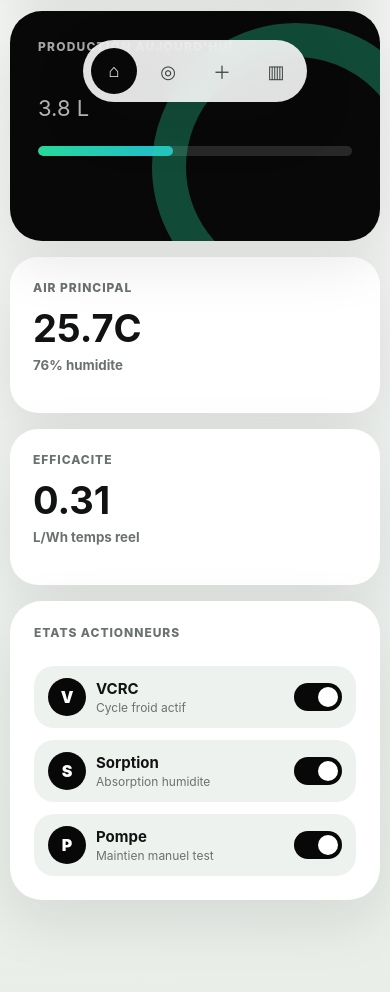
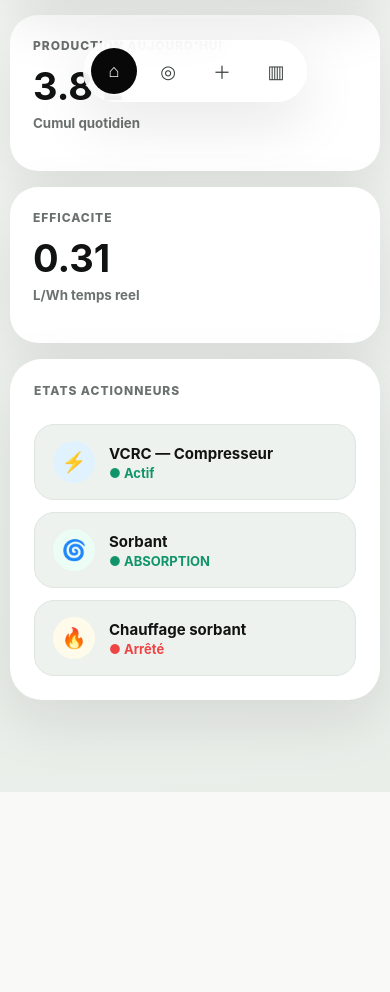
Before and after one commit to Appolinairee/aqua-atmos-ai, a Flask app: page / in a window 390 px wide. Shown: the part 730-1722 px from the top of the page. After the commit the page ends 1522 px from the top, so only its background shows below. Run offline with Flask 3, Linux system fonts and the light colour scheme; data that the repository does not hold is empty.

Commit message:
app style modification

```diff
--- a/app/dashboard/templates/index.html
+++ b/app/dashboard/templates/index.html
@@ -302,7 +311,7 @@
 
     .side-stack {
       display: grid;
-      grid-template-rows: auto auto 1fr;
+      grid-template-rows: auto 1fr;
       gap: 16px;
       min-height: 580px;
     }
@@ -415,69 +424,41 @@
       align-content: start;
     }
 
-    .state-row {
-      min-height: 62px;
+    .status-card {
+      background: var(--panel-2);
       border-radius: 20px;
-      padding: 12px 14px;
-      background: var(--panel-2);
-      display: grid;
-      grid-template-columns: 38px 1fr auto;
+      padding: 16px 18px;
+      display: flex;
       align-items: center;
-      gap: 12px;
+      gap: 14px;
+      border: 1px solid var(--line);
     }
 
-    .icon {
-      width: 38px;
-      height: 38px;
+    .status-icon {
+      width: 42px;
+      height: 42px;
       border-radius: 50%;
       display: grid;
       place-items: center;
-      color: white;
-      background: var(--black);
-      font-weight: 900;
+      flex-shrink: 0;
+      font-size: 1.25rem;
     }
 
-    .state-row b {
-      display: block;
-      font-size: 15px;
-    }
+    .status-icon.blue   { background: #e0f2fe; color: var(--blue); }
+    .status-icon.green  { background: #ecfdf5; color: #10956a; }
+    .status-icon.orange { background: #fffbeb; color: var(--amber); }
 
-    .state-row span {
-      display: block;
-      color: var(--muted);
-      font-size: 12px;
-      margin-top: 2px;
-    }
-
-    .switch {
-      width: 48px;
-      height: 28px;
-      border-radius: 999px;
-      background: #d7ddd9;
-      padding: 4px;
-    }
-
-    .switch.on {
-      background: var(--black);
-    }
-
-    .switch i {
-      display: block;
-      width: 20px;
-      height: 20px;
-      border-radius: 50%;
-      background: white;
-      transform: translateX(0);
-    }
-
-    .switch.on i {
-      transform: translateX(20px);
-    }
+    .status-card .info .name  { font-weight: 700; font-size: 15px; color: var(--ink); }
+    .status-card .info .state { font-size: 13px; color: var(--muted); margin-top: 2px; font-weight: 650; }
 
     .bottom-grid {
       display: grid;
-      grid-template-columns: 1.1fr .9fr;
+      grid-template-columns: minmax(0, 1.28fr) minmax(320px, .72fr);
       gap: 16px;
+    }
+
+    .bottom-grid .kpis {
+      align-self: stretch;
     }
 
     .chart-panel,
@@ -639,17 +625,11 @@
         </section>
 
         <aside class="side-stack">
-          <section class="production-card">
-            <p class="eyebrow">Production aujourd'hui</p>
-            <p class="big-number"><span id="waterTotal">3.8</span><span> L</span></p>
-            <div class="progress"><i></i></div>
-          </section>
-
           <div class="kpis">
             <article class="mini">
-              <p class="label">Air principal</p>
-              <strong><span id="airTemp">25.7</span>C</strong>
-              <small><span id="airHum">76</span>% humidite</small>
+              <p class="label">Production aujourd'hui</p>
+              <strong><span id="waterTotal">3.8</span><span> L</span></strong>
+              <small>Cumul quotidien</small>
             </article>
             <article class="mini">
               <p class="label">Efficacite</p>
@@ -660,20 +640,26 @@
 
           <section class="state-panel">
             <p class="panel-title">Etats actionneurs</p>
-            <div class="state-row">
-              <div class="icon">V</div>
-              <div><b>VCRC</b><span>Cycle froid actif</span></div>
-              <div class="switch on"><i></i></div>
+            <div class="status-card">
+              <div class="status-icon blue">⚡</div>
+              <div class="info">
+                <div class="name">VCRC — Compresseur</div>
+                <div class="state" id="vcrcState">● Arrêté</div>
+              </div>
             </div>
-            <div class="state-row">
-              <div class="icon">S</div>
-              <div><b>Sorption</b><span>Absorption humidite</span></div>
-              <div class="switch on"><i></i></div>
+            <div class="status-card">
+              <div class="status-icon green">🌀</div>
+              <div class="info">
+                <div class="name">Sorbant</div>
+                <div class="state" id="sorbState">● VEILLE</div>
+              </div>
             </div>
-            <div class="state-row">
-              <div class="icon">P</div>
-              <div><b>Pompe</b><span>Maintien manuel test</span></div>
-              <div class="switch on"><i></i></div>
+            <div class="status-card">
+              <div class="status-icon orange">🔥</div>
+              <div class="info">
+                <div class="name">Chauffage sorbant</div>
+                <div class="state" id="heaterState">● Arrêté</div>
+              </div>
             </div>
           </section>
         </aside>
@@ -686,9 +672,9 @@
         </article>
         <article class="alerts-panel">
           <p class="panel-title">Precision capteurs</p>
-          <div class="alert-line"><span>SHTC3 principal</span><b class="warn">Fallback</b></div>
-          <div class="alert-line"><span>DHT22 sorbant</span><b class="ok">OK</b></div>
-          <div class="alert-line"><span>DHT11 evaporateur</span><b class="bad">Absent</b></div>
+          <div class="alert-line"><span>SHTC3 principal</span><b class="ok" id="sensorShtc3">OK</b></div>
+          <div class="alert-line"><span>DHT22 sorbant</span><b class="ok" id="sensorDht22">OK</b></div>
+          <div class="alert-line"><span>DHT11 evaporateur</span><b class="ok" id="sensorDht11">OK</b></div>
         </article>
       </section>
     </div>
@@ -719,8 +705,6 @@
     }
 
     function render(d) {
-      document.getElementById("airTemp").textContent = d.temp_c.toFixed(1);
-      document.getElementById("airHum").textContent = d.humidity_pct.toFixed(0);
       document.getElementById("floatTemp").textContent = d.temp_c.toFixed(1);
       document.getElementById("floatHum").textContent = d.humidity_pct.toFixed(0);
       document.getElementById("floatWater").textContent = d.water_l_h.toFixed(2);
@@ -730,20 +714,121 @@
       document.getElementById("eff").textContent = d.efficiency_l_wh.toFixed(2);
       document.getElementById("vcrcChip").textContent = d.vcrc_active ? "ON" : "OFF";
       document.getElementById("sorbChip").textContent = d.sorbent_mode === "ABSORPTION" ? "ABS" : d.sorbent_mode;
+
+      const vcrcState = document.getElementById("vcrcState");
+      if (vcrcState) {
+        vcrcState.textContent = d.vcrc_active ? "● Actif" : "● Arrêté";
+        vcrcState.style.color = d.vcrc_active ? "#10956a" : "#ef4444";
+      }
+
+      const sorbState = document.getElementById("sorbState");
+      if (sorbState) {
+        sorbState.textContent = "● " + (d.sorbent_mode || "VEILLE");
+        sorbState.style.color = d.sorbent_mode === "ABSORPTION" ? "#10956a" : d.sorbent_mode === "REGEN" ? "#f2b84b" : "#6b716f";
+      }
+
+      const heaterState = document.getElementById("heaterState");
+      if (heaterState) {
+        const heaterActive = (d.sorbent_mode === "REGEN");
+        heaterState.textContent = heaterActive ? "● Actif" : "● Arrêté";
+        heaterState.style.color = heaterActive ? "#10956a" : "#ef4444";
+      }
+    }
+
+    async function updateData() {
+      try {
+        const response = await fetch('/api/latest');
+        if (!response.ok) {
+          const linkState = document.getElementById("linkState");
+          if (linkState) {
+            linkState.textContent = "ESP32 Hors ligne";
+            linkState.parentElement.className = "pill bad";
+          }
+          return;
+        }
+        const d = await response.json();
+        if (!d) return;
+
+        const linkState = document.getElementById("linkState");
+        if (linkState) {
+          linkState.textContent = "ESP32 Synchro";
+          linkState.parentElement.className = "pill ok";
+        }
+
+        // Calcule le cumul depuis l'historique
+        let totalWater = 3.8;
+        try {
+          const histResponse = await fetch('/api/history');
+          if (histResponse.ok) {
+            const history = await histResponse.json();
+            if (history && history.length > 0) {
+              const sumFlow = history.reduce((acc, row) => acc + (row.flow_lpm || 0), 0);
+              totalWater = sumFlow * (2 / 60); // intervalles de 2s
+            }
+          }
+        } catch (e) {
+          console.error("Erreur de lecture historique :", e);
+        }
+
+        const water_l_h = (d.flow_lpm || 0) * 60.0;
+        const mapped = {
+          temp_c: d.temp_c ?? 25.0,
+          humidity_pct: d.humidity_pct ?? 60.0,
+          water_l_h: water_l_h,
+          water_total_l: totalWater,
+          efficiency_l_wh: water_l_h > 0 ? (water_l_h / 1.35) : 0.0,
+          vcrc_active: !!d.vcrc_active,
+          sorbent_mode: d.sorbent_mode || "VEILLE"
+        };
+        render(mapped);
+
+        // Détection de l'état des capteurs (si temp=25.0 et hum=60.0 -> Fallback)
+        const isShtFallback = (d.temp_c === 25.0 && d.humidity_pct === 60.0);
+        const sensorState = document.getElementById("sensorState");
+        const sensorShtc3 = document.getElementById("sensorShtc3");
+
+        if (isShtFallback) {
+          if (sensorState) {
+            sensorState.textContent = "SHT FALLBACK";
+            sensorState.parentElement.className = "pill warn";
+          }
+          if (sensorShtc3) {
+            sensorShtc3.textContent = "Fallback";
+            sensorShtc3.className = "warn";
+          }
+        } else {
+          if (sensorState) {
+            sensorState.textContent = "SHT OK";
+            sensorState.parentElement.className = "pill ok";
+          }
+          if (sensorShtc3) {
+            sensorShtc3.textContent = "OK";
+            sensorShtc3.className = "ok";
+          }
+        }
+
+      } catch (err) {
+        console.error("Erreur de rafraîchissement :", err);
+      }
     }
 
     function buildBars() {
       const values = [24,38,42,28,52,61,48,65,72,54,46,69,82,63,58,74,88,79];
       const root = document.getElementById("bars");
-      root.innerHTML = values.map((v) => `<i style="height:${v}%"></i>`).join("");
+      if (root) root.innerHTML = values.map((v) => `<i style="height:${v}%"></i>`).join("");
     }
 
     document.querySelectorAll("[data-target]").forEach((button) => {
       button.addEventListener("click", () => setView(button.dataset.target));
     });
 
+    // Initialisation
     render(demo);
     buildBars();
+
+    // Démarrage de la mise à jour périodique
+    updateData();
+    setInterval(updateData, 2000);
   </script>
 </body>
 </html>
```
Also changed, not shown: other parts of app/dashboard/templates/index.html (+33 -19 lines).
